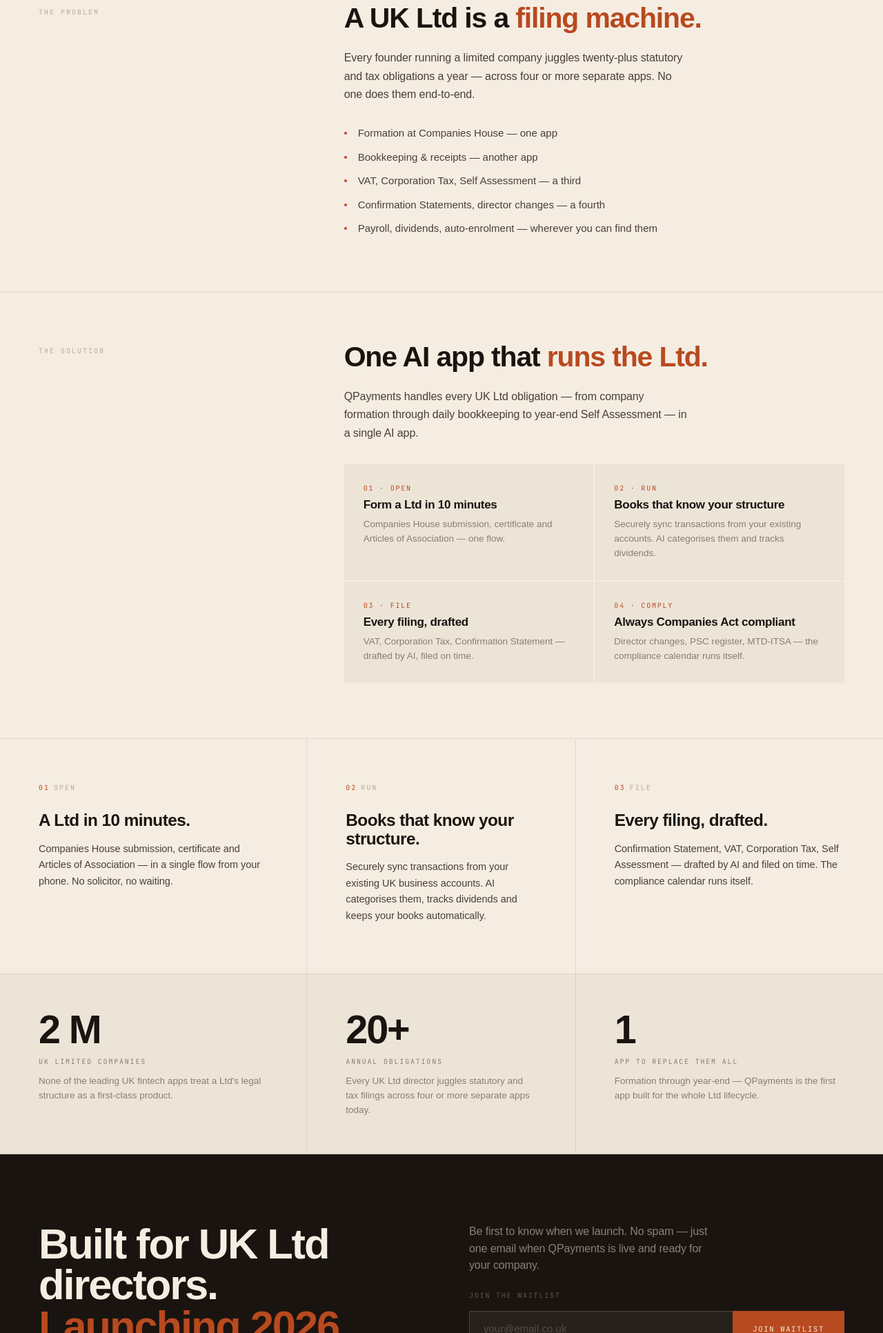
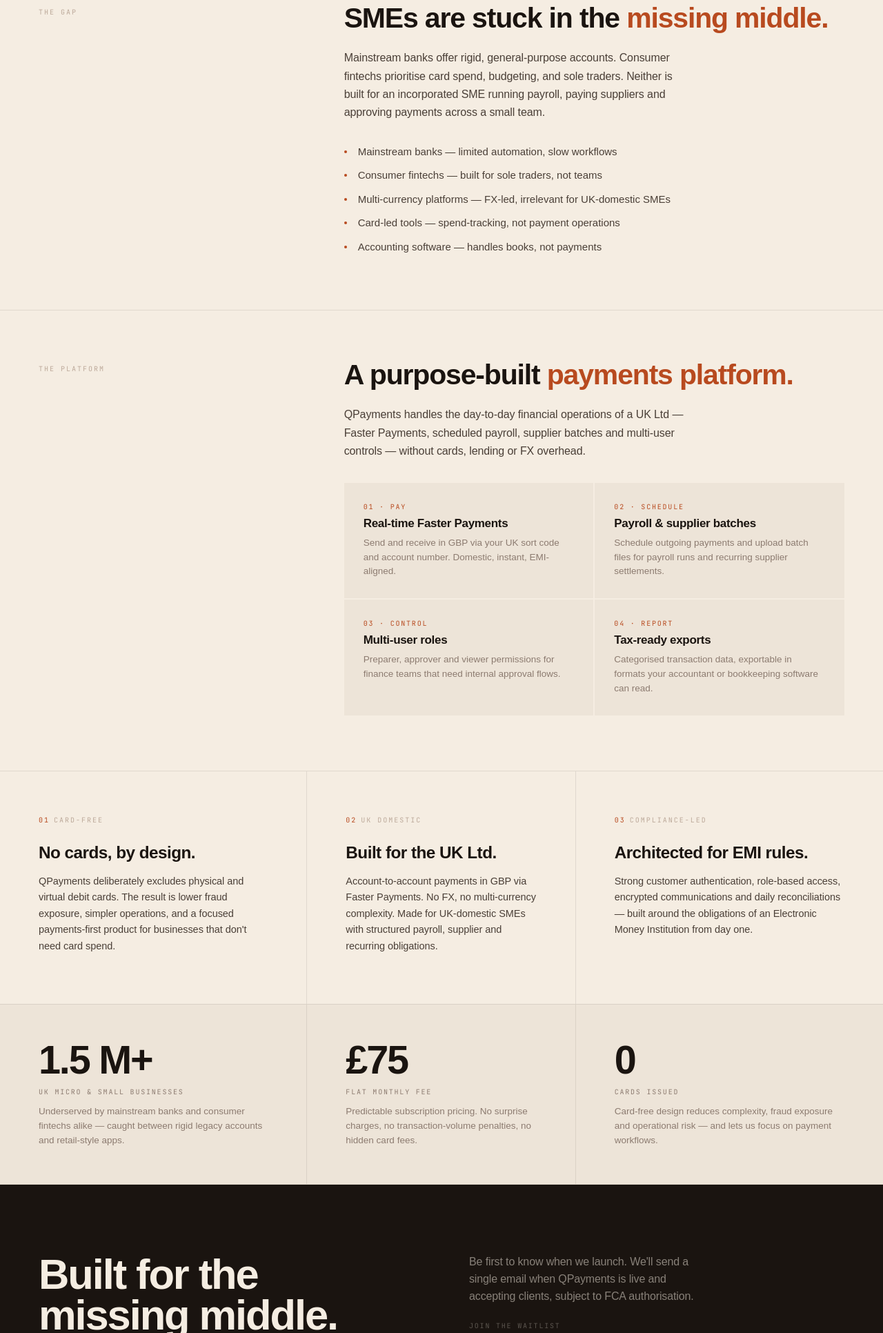
Before and after one commit to mariaiontseva/qpay-strategy, a website: page index.html in a window 1280 px wide. Shown: the part 868-2800 px from the top of the page at 69% size. Drawn offline with Linux system fonts and the light colour scheme; a web font is replaced by a local one.

Commit message:
Rewrite landing per Business Plan v.6 source of truth
Replace Ltd-filings-app story (formation, MTD-ITSA, AI bookkeeping — none of which are in the BP) with the actual product:

- Card-free B2B payments platform for UK SMEs (1-20 employees, £100k-£1M turnover)
- Faster Payments, scheduled payroll, supplier batches
- Multi-user role-based access (preparer/approver/viewer)
- Automated transaction categorisation, tax-ready exports
- £75/month flat subscription
- No cards, no FX, no lending — by design

Add explicit pre-authorisation disclaimer in footer: Q Payments Ltd is applying to the FCA for EMI authorisation, is not yet authorised, is not a bank, and does not currently provide regulated services. All claims grounded in BP §2.1, §3.1, §3.3, §5 and Executive Summary.

```diff
--- a/index.html
+++ b/index.html
@@ -3,8 +3,8 @@
 <head>
   <meta charset="UTF-8">
   <meta name="viewport" content="width=device-width, initial-scale=1.0">
-  <title>QPayments — AI compliance &amp; filings app for UK Ltd directors</title>
-  <meta name="description" content="The first UK AI app built around the Ltd structure. Form your company, automate your books, and file with Companies House and HMRC — all in one app.">
+  <title>QPayments — Card-free business payments for UK SMEs</title>
+  <meta name="description" content="A card-free payments platform purpose-built for UK SMEs. Faster Payments, scheduled payroll, batch supplier transfers, multi-user controls. Coming 2026, subject to FCA authorisation as an Electronic Money Institution.">
 
   <link rel="preconnect" href="https://api.fontshare.com" crossorigin>
   <link href="https://api.fontshare.com/v2/css?f[]=switzer@400,500,600,700,800,900&display=swap" rel="stylesheet">
@@ -193,7 +193,7 @@
       color: var(--ink-2);
       line-height: 1.58;
       letter-spacing: -0.006em;
-      max-width: 42ch;
+      max-width: 44ch;
       margin-bottom: 32px;
     }
 
@@ -524,7 +524,7 @@
     .footer-inner {
       max-width: 1400px;
       margin: 0 auto;
-      padding: 28px 56px;
+      padding: 28px 56px 12px;
       display: flex;
       align-items: center;
       justify-content: space-between;
@@ -556,7 +556,20 @@
       color: var(--ink-4);
     }
 
-    /* ── responsive ──────────────────────────────────── */
+    .legal-note {
+      max-width: 1400px;
+      margin: 0 auto;
+      padding: 8px 56px 28px;
+      font-size: 11.5px;
+      line-height: 1.6;
+      color: var(--ink-3);
+      max-width: 1400px;
+    }
+
+    .legal-note p {
+      max-width: 92ch;
+    }
+
     /* ── problem & solution ──────────────────────────── */
     .two-col-section {
       position: relative;
@@ -693,7 +706,8 @@
       .stat + .stat { padding-left: 0; }
 
       .cta-inner { grid-template-columns: 1fr; gap: 40px; padding: 72px 24px; }
-      .footer-inner { padding: 24px; flex-direction: column; gap: 12px; }
+      .footer-inner { padding: 24px; flex-direction: column; gap: 12px; align-items: flex-start; }
+      .legal-note { padding: 0 24px 24px; }
     }
   </style>
 </head>
@@ -709,12 +723,12 @@
 <section class="hero" id="waitlist">
   <div class="hero-left">
     <div class="hero-eyebrow reveal" style="animation-delay:0.05s">
-      Coming 2026
+      Coming 2026 · Subject to FCA authorisation
     </div>
-    <div class="hero-headline reveal" style="animation-delay:0.14s">AI runs the&nbsp;Ltd.</div>
-    <div class="hero-headline-2 reveal" style="animation-delay:0.22s">Founders run<br>the business.</div>
+    <div class="hero-headline reveal" style="animation-delay:0.14s">Business payments.</div>
+    <div class="hero-headline-2 reveal" style="animation-delay:0.22s">Built for UK&nbsp;SMEs.</div>
     <p class="hero-desc reveal" style="animation-delay:0.3s">
-      The first UK AI app built around the Ltd structure. Form your company, automate your books, and file with Companies House and HMRC — end&nbsp;to&nbsp;end.
+      A card-free payments platform purpose-built for UK limited companies. Faster Payments, scheduled payroll, batch supplier transfers and tax-ready exports — designed for SMEs with up to twenty employees and annual turnover up to £1&nbsp;million.
     </p>
     <div class="hero-form-col reveal" style="animation-delay:0.38s">
       <span class="form-label">Notify me at launch</span>
@@ -729,13 +743,13 @@
   <div class="hero-right reveal" style="animation-delay:0.2s">
     <div class="phones-group">
       <div class="phone-mock p1">
-        <img src="screens/open.png" alt="Form a Ltd">
+        <img src="screens/open.png" alt="Faster Payments dashboard">
       </div>
       <div class="phone-mock p2">
-        <img src="screens/run.png" alt="Ltd dashboard">
+        <img src="screens/run.png" alt="Payment scheduling">
       </div>
       <div class="phone-mock p3">
-        <img src="screens/file.png" alt="Articles of association">
+        <img src="screens/file.png" alt="Tax-ready exports">
       </div>
     </div>
   </div>
@@ -744,16 +758,16 @@
 <!-- Problem -->
 <section class="two-col-section">
   <div class="two-col-inner">
-    <div class="section-label">The problem</div>
+    <div class="section-label">The gap</div>
     <div>
-      <h2 class="section-headline">A UK&nbsp;Ltd is a <span class="accent">filing machine.</span></h2>
-      <p class="section-body">Every founder running a limited company juggles twenty-plus statutory and tax obligations a year — across four or more separate apps. No one does them end-to-end.</p>
+      <h2 class="section-headline">SMEs are stuck in the <span class="accent">missing&nbsp;middle.</span></h2>
+      <p class="section-body">Mainstream banks offer rigid, general-purpose accounts. Consumer fintechs prioritise card spend, budgeting, and sole traders. Neither is built for an incorporated SME running payroll, paying suppliers and approving payments across a small team.</p>
       <ul class="problem-list">
-        <li>Formation at Companies House — one app</li>
-        <li>Bookkeeping &amp; receipts — another app</li>
-        <li>VAT, Corporation Tax, Self Assessment — a third</li>
-        <li>Confirmation Statements, director changes — a fourth</li>
-        <li>Payroll, dividends, auto-enrolment — wherever you can find them</li>
+        <li>Mainstream banks — limited automation, slow workflows</li>
+        <li>Consumer fintechs — built for sole traders, not teams</li>
+        <li>Multi-currency platforms — FX-led, irrelevant for UK-domestic SMEs</li>
+        <li>Card-led tools — spend-tracking, not payment operations</li>
+        <li>Accounting software — handles books, not payments</li>
       </ul>
     </div>
   </div>
@@ -762,30 +776,30 @@
 <!-- Solution -->
 <section class="two-col-section">
   <div class="two-col-inner">
-    <div class="section-label">The solution</div>
+    <div class="section-label">The platform</div>
     <div>
-      <h2 class="section-headline">One AI app that <span class="accent">runs the Ltd.</span></h2>
-      <p class="section-body">QPayments handles every UK&nbsp;Ltd obligation — from company formation through daily bookkeeping to year-end Self Assessment — in a single AI app.</p>
+      <h2 class="section-headline">A purpose-built <span class="accent">payments&nbsp;platform.</span></h2>
+      <p class="section-body">QPayments handles the day-to-day financial operations of a UK Ltd — Faster Payments, scheduled payroll, supplier batches and multi-user controls — without cards, lending or FX overhead.</p>
       <div class="solution-grid">
         <div class="sol-card">
-          <span class="sol-num">01 · Open</span>
-          <span class="sol-title">Form a Ltd in 10 minutes</span>
-          <span class="sol-desc">Companies House submission, certificate and Articles of Association — one flow.</span>
+          <span class="sol-num">01 · Pay</span>
+          <span class="sol-title">Real-time Faster Payments</span>
+          <span class="sol-desc">Send and receive in GBP via your UK sort code and account number. Domestic, instant, EMI-aligned.</span>
         </div>
         <div class="sol-card">
-          <span class="sol-num">02 · Run</span>
-          <span class="sol-title">Books that know your structure</span>
-          <span class="sol-desc">Securely sync transactions from your existing accounts. AI categorises them and tracks dividends.</span>
+          <span class="sol-num">02 · Schedule</span>
+          <span class="sol-title">Payroll &amp; supplier batches</span>
+          <span class="sol-desc">Schedule outgoing payments and upload batch files for payroll runs and recurring supplier settlements.</span>
         </div>
         <div class="sol-card">
-          <span class="sol-num">03 · File</span>
-          <span class="sol-title">Every filing, drafted</span>
-          <span class="sol-desc">VAT, Corporation Tax, Confirmation Statement — drafted by AI, filed on time.</span>
+          <span class="sol-num">03 · Control</span>
+          <span class="sol-title">Multi-user roles</span>
+          <span class="sol-desc">Preparer, approver and viewer permissions for finance teams that need internal approval flows.</span>
         </div>
         <div class="sol-card">
-          <span class="sol-num">04 · Comply</span>
-          <span class="sol-title">Always Companies Act compliant</span>
-          <span class="sol-desc">Director changes, PSC register, MTD-ITSA — the compliance calendar runs itself.</span>
+          <span class="sol-num">04 · Report</span>
+          <span class="sol-title">Tax-ready exports</span>
+          <span class="sol-desc">Categorised transaction data, exportable in formats your accountant or bookkeeping software can read.</span>
         </div>
       </div>
     </div>
@@ -795,19 +809,19 @@
 <section class="features-section">
   <div class="features-inner">
     <div class="feature">
-      <div class="feat-num"><span>01</span>Open</div>
-      <h3 class="feat-title">A Ltd in 10 minutes.</h3>
-      <p class="feat-desc">Companies House submission, certificate and Articles of Association — in a single flow from your phone. No solicitor, no waiting.</p>
+      <div class="feat-num"><span>01</span>Card-free</div>
+      <h3 class="feat-title">No cards, by design.</h3>
+      <p class="feat-desc">QPayments deliberately excludes physical and virtual debit cards. The result is lower fraud exposure, simpler operations, and a focused payments-first product for businesses that don't need card spend.</p>
     </div>
     <div class="feature">
-      <div class="feat-num"><span>02</span>Run</div>
-      <h3 class="feat-title">Books that know your structure.</h3>
-      <p class="feat-desc">Securely sync transactions from your existing UK business accounts. AI categorises them, tracks dividends and keeps your books automatically.</p>
+      <div class="feat-num"><span>02</span>UK domestic</div>
+      <h3 class="feat-title">Built for the UK Ltd.</h3>
+      <p class="feat-desc">Account-to-account payments in GBP via Faster Payments. No FX, no multi-currency complexity. Made for UK-domestic SMEs with structured payroll, supplier and recurring obligations.</p>
     </div>
     <div class="feature">
-      <div class="feat-num"><span>03</span>File</div>
-      <h3 class="feat-title">Every filing, drafted.</h3>
-      <p class="feat-desc">Confirmation Statement, VAT, Corporation Tax, Self Assessment — drafted by AI and filed on time. The compliance calendar runs itself.</p>
+      <div class="feat-num"><span>03</span>Compliance-led</div>
+      <h3 class="feat-title">Architected for EMI rules.</h3>
+      <p class="feat-desc">Strong customer authentication, role-based access, encrypted communications and daily reconciliations — built around the obligations of an Electronic Money Institution from day one.</p>
     </div>
   </div>
 </section>
@@ -815,19 +829,19 @@
 <section class="stats-section">
   <div class="stats-inner">
     <div class="stat">
-      <div class="stat-num">2 M</div>
-      <div class="stat-label">UK limited companies</div>
-      <div class="stat-note">None of the leading UK fintech apps treat a Ltd's legal structure as a first-class product.</div>
+      <div class="stat-num">1.5 M+</div>
+      <div class="stat-label">UK micro &amp; small businesses</div>
+      <div class="stat-note">Underserved by mainstream banks and consumer fintechs alike — caught between rigid legacy accounts and retail-style apps.</div>
     </div>
     <div class="stat">
-      <div class="stat-num">20+</div>
-      <div class="stat-label">Annual obligations</div>
-      <div class="stat-note">Every UK Ltd director juggles statutory and tax filings across four or more separate apps today.</div>
+      <div class="stat-num">£75</div>
+      <div class="stat-label">Flat monthly fee</div>
+      <div class="stat-note">Predictable subscription pricing. No surprise charges, no transaction-volume penalties, no hidden card fees.</div>
     </div>
     <div class="stat">
-      <div class="stat-num">1</div>
-      <div class="stat-label">App to replace them all</div>
-      <div class="stat-note">Formation through year-end — QPayments is the first app built for the whole Ltd lifecycle.</div>
+      <div class="stat-num">0</div>
+      <div class="stat-label">Cards issued</div>
+      <div class="stat-note">Card-free design reduces complexity, fraud exposure and operational risk — and lets us focus on payment workflows.</div>
     </div>
   </div>
 </section>
@@ -835,12 +849,12 @@
 <section class="cta-section">
   <div class="cta-inner">
     <h2 class="cta-headline">
-      Built for UK&nbsp;Ltd<br>directors.<br>
-      <span class="accent">Launching 2026.</span>
+      Built for the<br>missing&nbsp;middle.<br>
+      <span class="accent">Coming 2026.</span>
     </h2>
     <div class="cta-right">
       <p class="cta-copy">
-        Be first to know when we launch. No spam — just one email when QPayments is live and ready for your company.
+        Be first to know when we launch. We'll send a single email when QPayments is live and accepting clients, subject to FCA authorisation.
       </p>
       <span class="cta-label">Join the waitlist</span>
       <div class="cta-form-row" id="cta-form">
@@ -856,6 +870,9 @@
   <div class="footer-inner">
     <div class="footer-brand">QPayments<span class="footer-dot"></span></div>
     <div class="footer-meta">© 2026 Q Payments Ltd &nbsp;·&nbsp; London, UK</div>
+  </div>
+  <div class="legal-note">
+    <p>Q Payments Ltd is currently applying to the Financial Conduct Authority for authorisation as an Electronic Money Institution. The Firm is not yet authorised. The services described on this page will be made available subject to authorisation. Q Payments Ltd does not currently provide regulated services and is not a bank.</p>
   </div>
 </footer>
 
```
